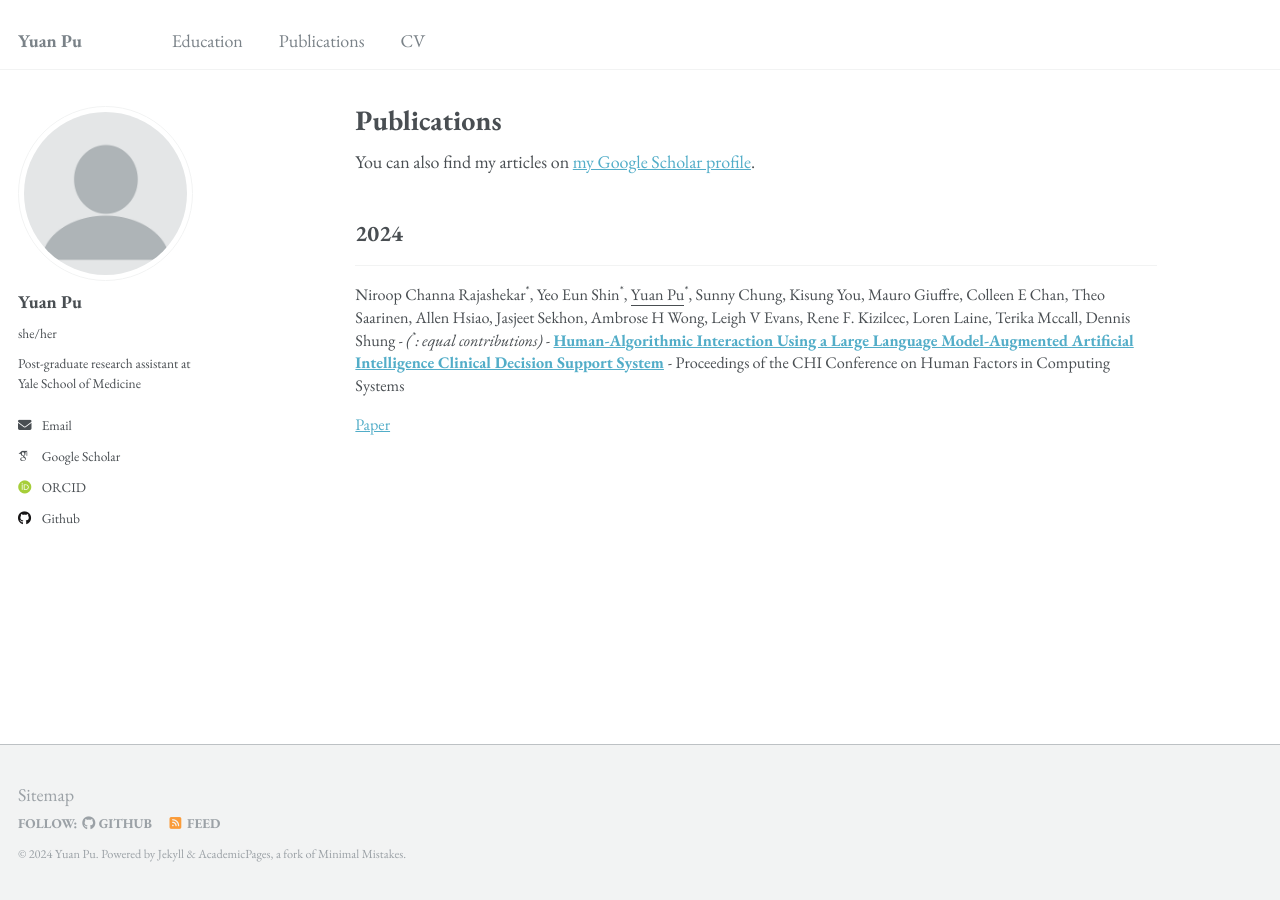
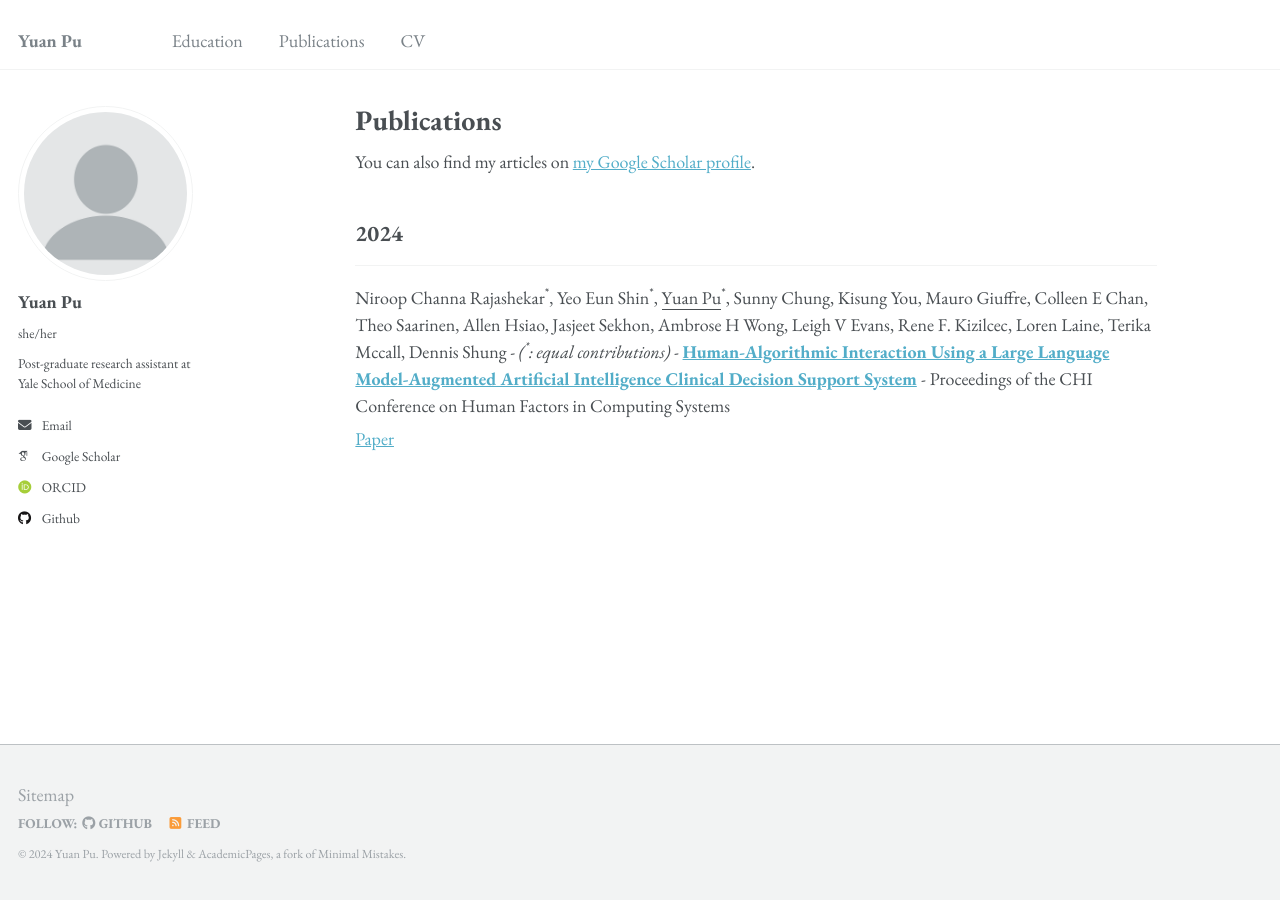
Before and after one commit to yuan-pu/yuan-pu_academicPages, a Jekyll site: the page built from _pages/publications.html, in a window 1280 px wide. Built offline with Jekyll 4.4.1, drawn with Linux system fonts in a browser that asks for light colours; some web fonts are replaced.

Commit message:
Update archive-single-pub.html

```diff
--- a/_includes/archive-single-pub.html
+++ b/_includes/archive-single-pub.html
@@ -1,6 +1,7 @@
 {% include base_path %}
 
-<div class="pub-item" style="font-size: 0.9em; line-height: 1.4em;">
+<div class="pub-item">
+<!--   style="font-size: 0.9em; line-height: 1.4em;" -->
   <p style="margin: 0;">
     <span>{{ post.authors }}</span>
     {% if post.note %}
@@ -18,7 +19,7 @@
     {% endif %}
   </p>
   </p>
-  <p style="margin: -0.3em 0 0 0;">
+  <p style="margin: -1em 0 0 0;">
     {% if post.paperurl %}
       <a href="{{ post.paperurl }}">Paper</a>
     {% endif %}
```
